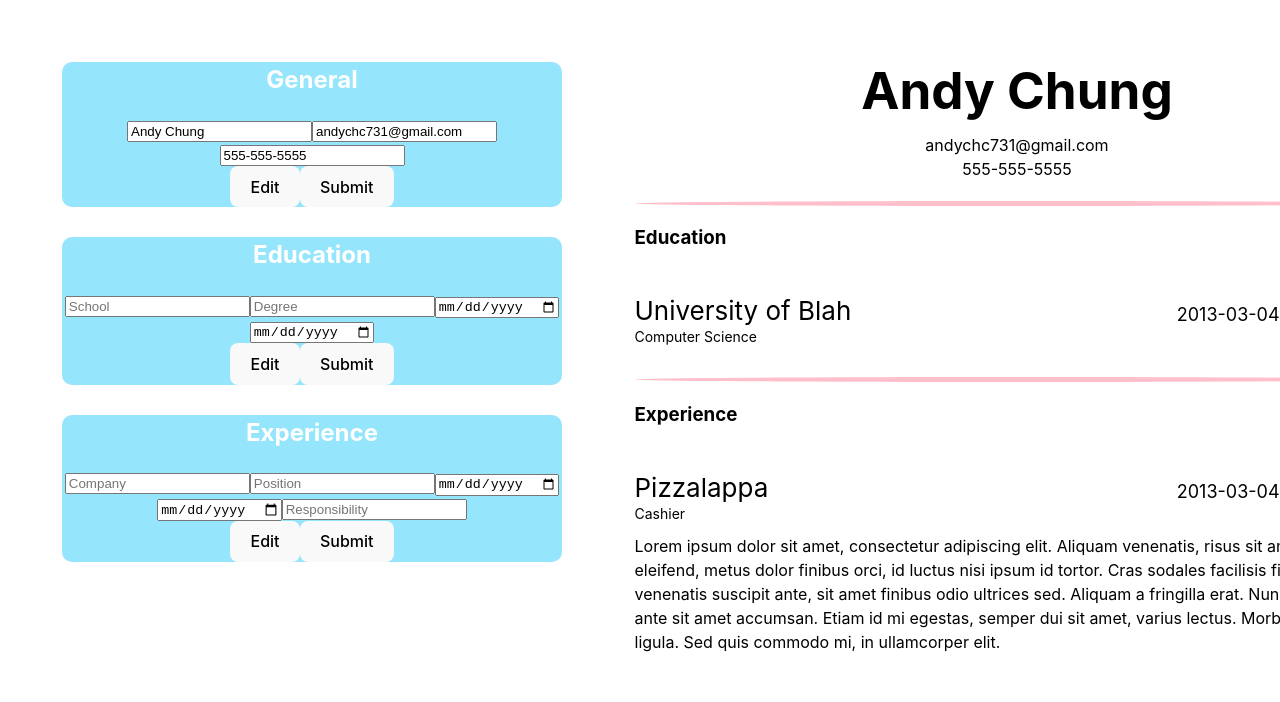
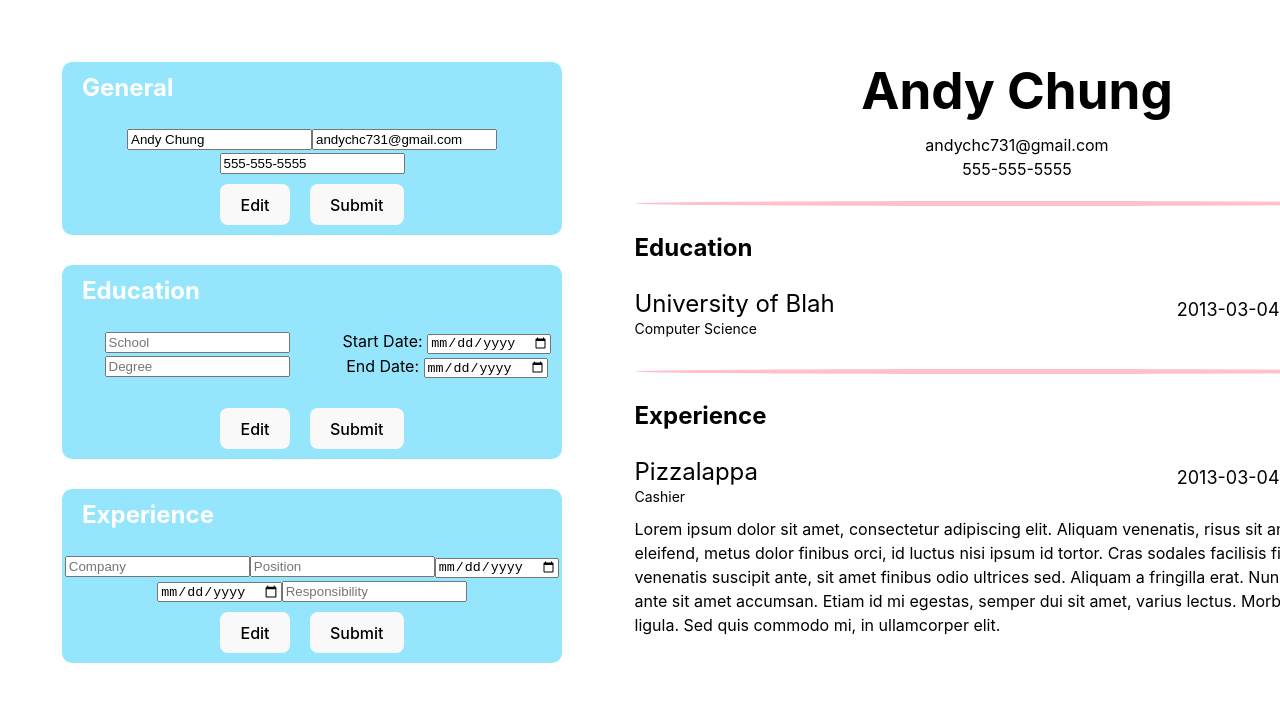
Before and after one commit to Andyc731/cv_app, a React (Vite) app: page / in a window 1280 px wide. Shown: the top 702 px of the page. Built offline with nearby package versions, Linux system fonts and the light colour scheme.

Commit message:
Add label for dates and add styles to them

```diff
--- a/src/App.css
+++ b/src/App.css
@@ -80,12 +80,15 @@ form {
 
 h2 {
   color: white;
+  text-align: start;
+  padding-top: 8px;
+  margin-left: 20px;
 }
 
 .education,
 .experience {
   text-align: start;
-  font-size: 26px;
+  font-size: 24px;
   display: grid;
   grid-template-columns: 1fr 1fr;
   width: 90%;
@@ -112,6 +115,8 @@ h2 {
 h3 {
   width: 90%;
   text-align: start;
+  font-size: 24px;
+  margin-bottom: 0;
 }
 
 .divider {
@@ -120,3 +125,20 @@ h3 {
   width: 90%;
   border-radius: 50%;
 }
+
+.input-container {
+  display: flex;
+  margin-bottom: 20px;
+}
+
+input {
+  max-height: 16px;
+}
+
+.date-container {
+  max-width: 230px;
+}
+
+button {
+  margin: 10px;
+}
--- a/src/components/education.jsx
+++ b/src/components/education.jsx
@@ -48,7 +48,9 @@ function Education({setPageContent, setInputShow, inputShow}) {
     <form action="" onSubmit={submitHandler}>
         <h2>Education</h2>
         {inputShow.education && (
+        <div className="input-container">
             <div>
+
                 <input
                 type="text"
                 name='institution'
@@ -63,18 +65,24 @@ function Education({setPageContent, setInputShow, inputShow}) {
                 onChange={inputHandler}
                 placeholder='Degree'
                 />
+            </div>
+            <div className="date-container">
+                <label htmlFor="startDate">Start Date: </label>
                 <input
                 type="date"
                 name='startDate'
                 value={educationFormData.startDate}
                 onChange={inputHandler}
                 />
+                <label htmlFor="endDate">End Date: </label>
                 <input
                 type="date"
                 name='endDate'
                 value={educationFormData.endDate}
                 onChange={inputHandler}
                 />
+
+            </div>
         </div>
         )}
         <button type='button' name='education' onClick={buttonHandler}>Edit</button>
```
Lines whose indentation alone changed are shown as unchanged.
